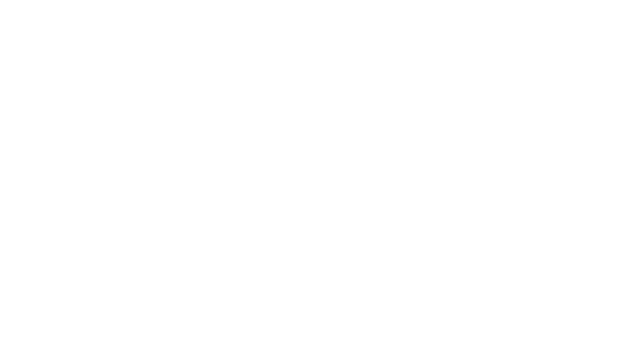
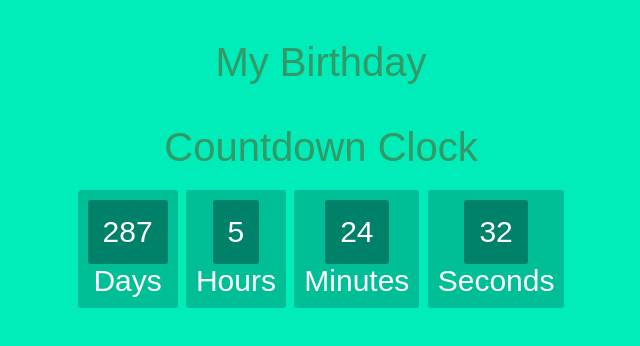
Before and after one commit to developebyharis/Countdown-timer, a plain HTML site: page index.html in a window 1280 px wide. Shown: the whole page, without its empty margins (319-959 px from the left). Drawn offline with Linux system fonts and the light colour scheme.

Commit message:
Second commit

```diff
--- a/index.html
+++ b/index.html
@@ -8,6 +8,28 @@
     <title>Countdown Timer</title>
 </head>
 <body>
+    <h1>My Birthday</h1>
+    <h1>Countdown Clock</h1>
+<div id="clockdiv">
+<div>
+	<span class="days" id="day"></span>
+	<div class="smalltext">Days</div>
+</div>
+<div>
+	<span class="hours" id="hour"></span>
+	<div class="smalltext">Hours</div>
+</div>
+<div>
+	<span class="minutes" id="minute"></span>
+	<div class="smalltext">Minutes</div>
+</div>
+<div>
+	<span class="seconds" id="second"></span>
+	<div class="smalltext">Seconds</div>
+</div>
+</div>
+
+<p id="demo"></p>
 
 
 
--- a/script.js
+++ b/script.js
@@ -0,0 +1,22 @@
+var deadline = new Date("may 5, 2023 ").getTime();
+
+var x = setInterval(function() {
+
+var now = new Date().getTime();
+var t = deadline - now;
+var days = Math.floor(t / (1000 * 60 * 60 * 24));
+var hours = Math.floor((t%(1000 * 60 * 60 * 24))/(1000 * 60 * 60));
+var minutes = Math.floor((t % (1000 * 60 * 60)) / (1000 * 60));
+var seconds = Math.floor((t % (1000 * 60)) / 1000);
+document.getElementById("day").innerHTML =days ;
+document.getElementById("hour").innerHTML =hours;
+document.getElementById("minute").innerHTML = minutes;
+document.getElementById("second").innerHTML =seconds;
+if (t < 0) {
+		clearInterval(x);
+		document.getElementById("demo").innerHTML = "TIME UP";
+		document.getElementById("day").innerHTML ='0';
+		document.getElementById("hour").innerHTML ='0';
+		document.getElementById("minute").innerHTML ='0' ;
+		document.getElementById("second").innerHTML = '0'; }
+}, 1000);
--- a/style.css
+++ b/style.css
@@ -0,0 +1,36 @@
+body{
+    text-align: center;
+    background: #00ECB9;
+  font-family: sans-serif;
+  font-weight: 100;
+}
+h1{
+  color: #396;
+  font-weight: 100;
+  font-size: 40px;
+  margin: 40px 0px 20px;
+}
+ #clockdiv{
+    font-family: sans-serif;
+    color: #fff;
+    display: inline-block;
+    font-weight: 100;
+    text-align: center;
+    font-size: 30px;
+}
+#clockdiv > div{
+    padding: 10px;
+    border-radius: 3px;
+    background: #00BF96;
+    display: inline-block;
+}
+#clockdiv div > span{
+    padding: 15px;
+    border-radius: 3px;
+    background: #00816A;
+    display: inline-block;
+}
+smalltext{
+    padding-top: 5px;
+    font-size: 16px;
+}
```
